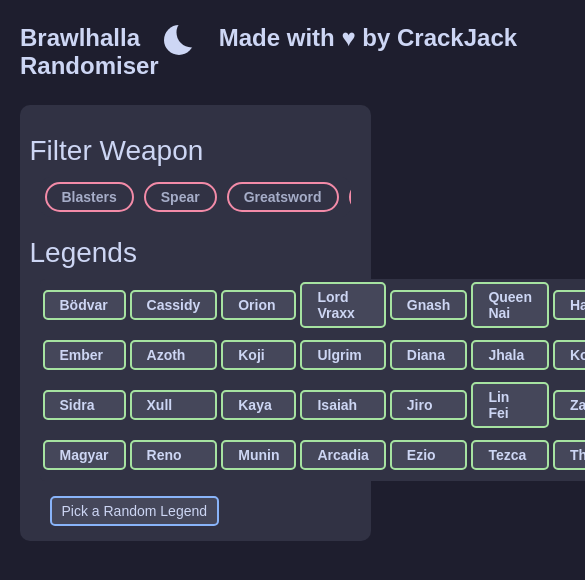
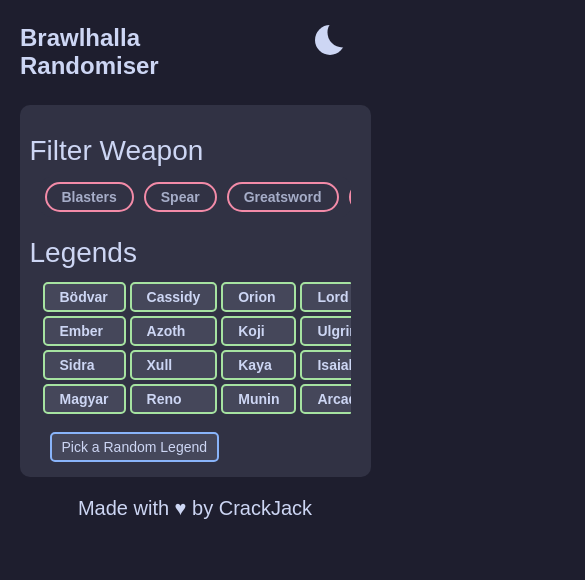
Before and after one commit to DarshK35/Brawlhalla-Randomiser, an Angular app: page / in a window 390 px wide. Shown: the top 580 px of the page, 585 px wide, since content can reach past the window. Built offline with nearby package versions, Linux system fonts and the light colour scheme.

Commit message:
Fixed layout issues on mobile

```diff
--- a/src/app/app.component.css
+++ b/src/app/app.component.css
@@ -12,6 +12,12 @@
   padding: 0;
   padding-top: 4px;
   margin: 0;
+}
+.footer {
+  position:static;
+  text-align: center;
+  font-size: 20px;
+  bottom: 0;
 }
 
 .header .header-left {
--- a/src/app/app.component.html
+++ b/src/app/app.component.html
@@ -25,9 +25,10 @@
       />
     </svg>
   </div>
-  <div class="header-right">
-    <p>Made with ♥ by CrackJack</p>
-  </div>
 </div>
 
 <app-legends-list></app-legends-list>
+
+<div class="footer">
+  <p>Made with ♥ by CrackJack</p>
+</div>
--- a/src/app/legends-list/legends-list.component.css
+++ b/src/app/legends-list/legends-list.component.css
@@ -18,6 +18,8 @@
   margin: 10px;
   background-color: var(--ctp-surface0);
   border-radius: 5px;
+  scrollbar-width: none;
+  overflow-x: auto;
 }
 .filters {
   display: flex;
@@ -34,7 +36,7 @@
   transition: all 150ms ease;
   font-weight: 600;
 
-  border: 2px solid transparent;
+  border: 2px solid;
   border-radius: 5px;
   border-color: var(--ctp-green);
   background-color: var(--ctp-surface1);
@@ -44,6 +46,7 @@
 .legend {
   min-width: 0px;
   margin: 0px;
+  white-space: nowrap;
 }
 .weapon {
   flex: 0 0 auto;
--- a/src/app/legends-list/legends-list.component.html
+++ b/src/app/legends-list/legends-list.component.html
@@ -11,7 +11,8 @@
     </div>
   </div>
   <h1>Legends</h1>
-  <table class="legends">
+  <div class="legends">
+    <table>
     <tr *ngFor="let itRow of [].constructor(4); let i = index">
       <td *ngFor="let itCol of [].constructor(17); let j = index">
         <div
@@ -27,6 +28,8 @@
       </td>
     </tr>
   </table>
+  </div>
+
 
   <button (click)="getRandom()">Pick a Random Legend</button>
 </div>
```
